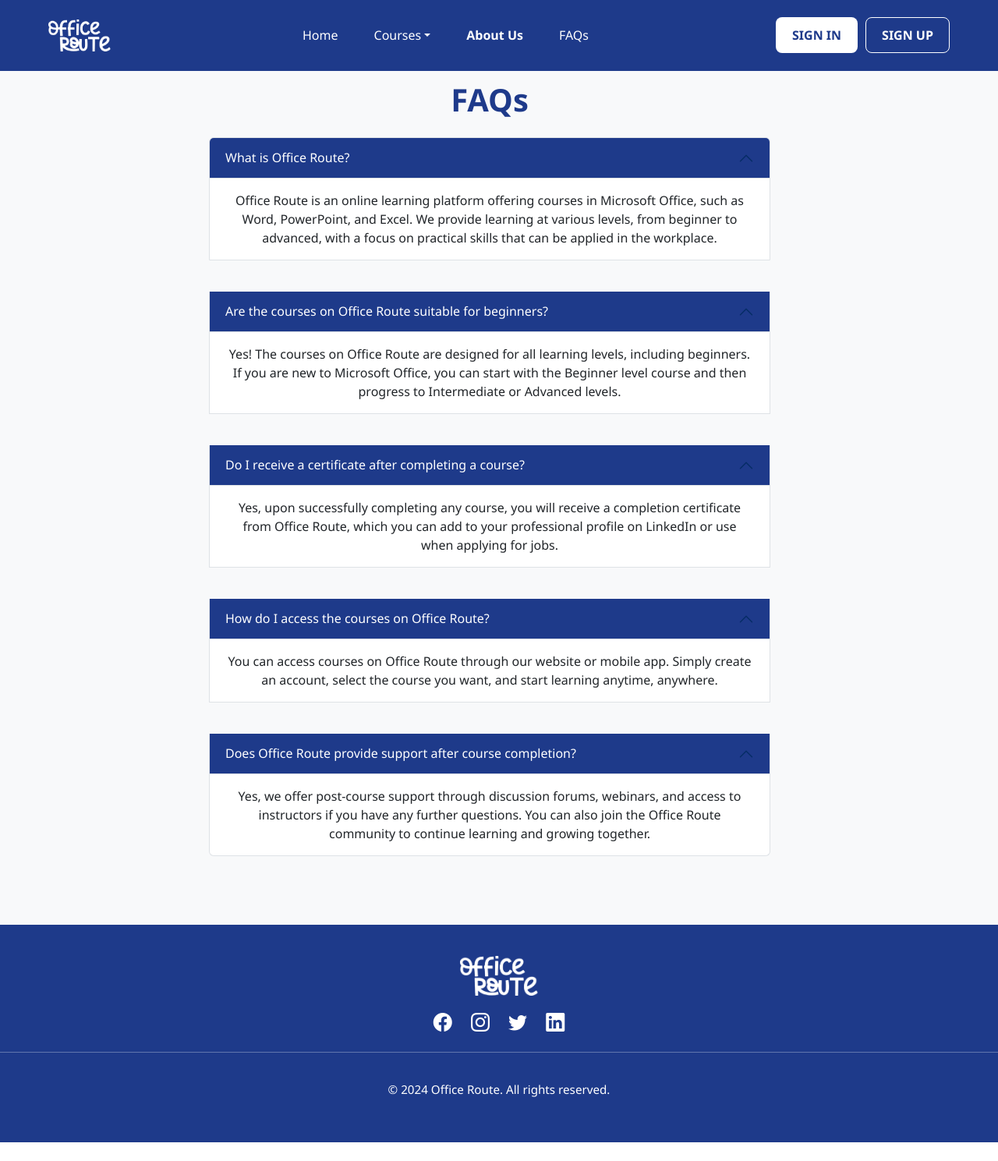
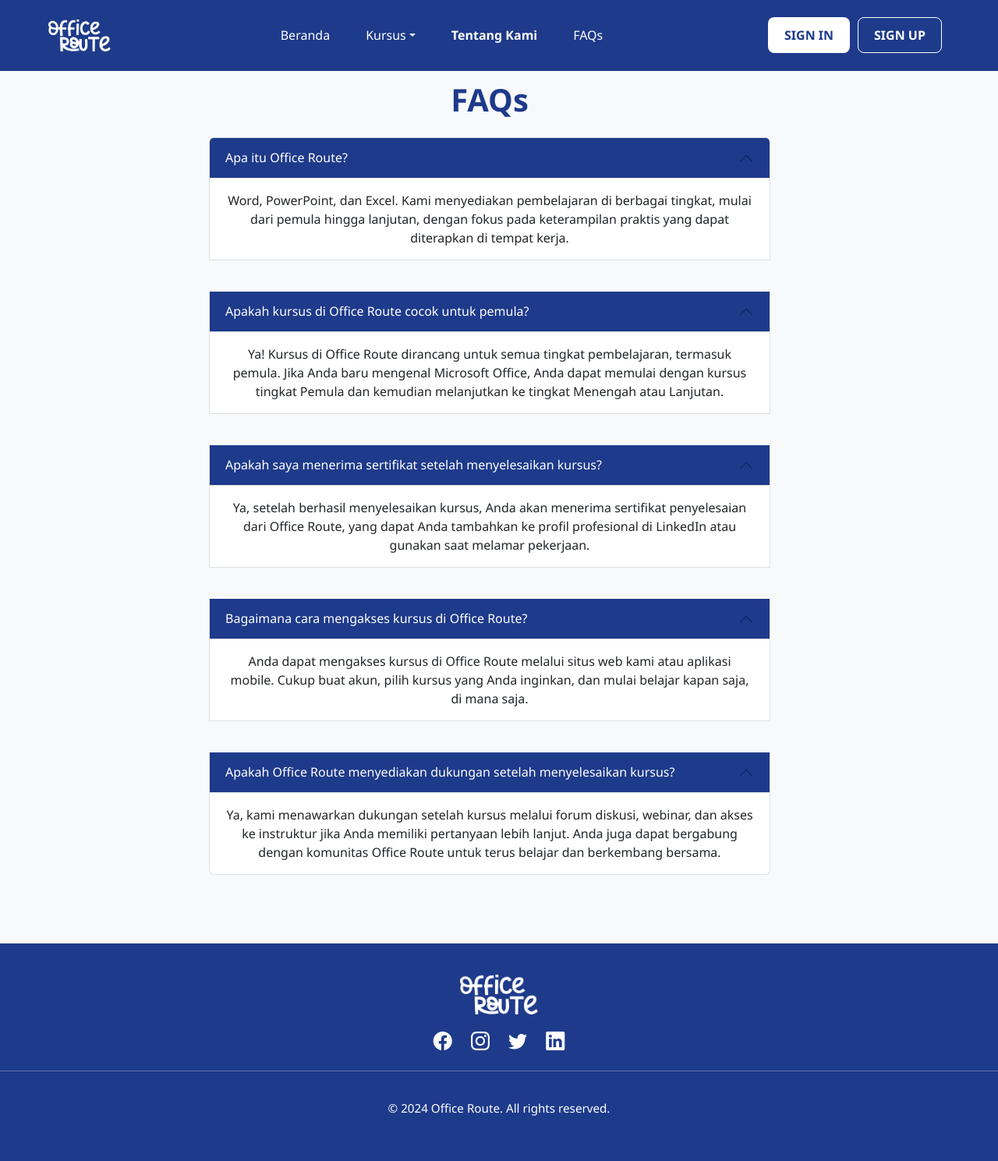
Before and after one commit to QousulHaq/office_route-backend, a Django app: page /faqs in a window 1280 px wide. Shown: the whole page at 78% size. Before the commit the page ends 1465 px from the top, so only its background shows below. Run offline with Django 5.2, Linux system fonts and the light colour scheme; some libraries are stand-ins or nearby versions.

Commit message:
profile & ganti bindo dan rapiin

```diff
--- a/main/templates/includes/navbar.html
+++ b/main/templates/includes/navbar.html
@@ -12,24 +12,25 @@
             </button>
             <div class="collapse navbar-collapse" id="navbarNav">
                 <ul class="navbar-nav me-auto">
-                    <li class="nav-item"><a class="nav-link" href="{% url 'index' %}">Home</a></li>
+                    <li class="nav-item"><a class="nav-link" href="{% url 'index' %}">Beranda</a></li>
                     <li class="nav-item dropdown">
-                        <a class="nav-link dropdown-toggle" href="#" id="navbarDropdown" role="button" data-bs-toggle="dropdown" aria-expanded="false">Courses</a>
+                        <a class="nav-link dropdown-toggle" href="#" id="navbarDropdown" role="button" data-bs-toggle="dropdown" aria-expanded="false">Kursus</a>
                         <ul class="dropdown-menu" aria-labelledby="navbarDropdown">
-                            <li><a class="dropdown-item" href="{% url 'all_course' %}">All Courses</a></li>
-                            <!-- More items can be added here -->
+                            <li><a class="dropdown-item" href="{% url 'all_course' %}">Semua Kursus</a></li>
                         </ul>
                     </li>
-                    <li class="nav-item"><a class="nav-link active" href="{% url 'about' %}">About Us</a></li>
+                    <li class="nav-item"><a class="nav-link active" href="{% url 'about' %}">Tentang Kami</a></li>
                     <li class="nav-item"><a class="nav-link" href="{% url 'faqs' %}">FAQs</a></li>
                 </ul>
 
                 <div class="d-flex">
                     {% if user.is_authenticated %}
-                        <!-- Display Logout button if the user is authenticated -->
+                        <!-- Display Logout button and profile picture if the user is authenticated -->
                         <a class="btn btn-signup" href="{% url 'logout' %}">Logout</a>
+                        <div class="profile-container">
+                            <img src="{{ user.profile_picture.url }}" alt="Profile Picture" class="profile-picture">
+                        </div>
                     {% else %}
-                        <!-- Display Sign In and Sign Up buttons if the user is not authenticated -->
                         <a class="btn btn-signin" href="{% url 'login' %}">Sign In</a>
                         <a class="btn btn-signup" href="{% url 'signup' %}">Sign Up</a>
                     {% endif %}
@@ -41,5 +42,25 @@
     </nav>
 </header>
 
-<!-- Tambahkan padding-top pada body agar konten tidak tumpang tindih dengan navbar -->
 <body style="padding-top: 56px;">
+
+<!-- Add CSS Styles -->
+<style>
+    .profile-container {
+        display: flex;
+        align-items: center;
+        margin-left: 10px; /* Adjust space between profile picture and logout button */
+    }
+
+    .profile-picture {
+        width: 40px; /* Size of the profile picture */
+        height: 40px; /* Size of the profile picture */
+        border-radius: 50%; /* Make the image circular */
+        object-fit: cover; /* Ensure the image doesn't stretch */
+        border: 2px solid #fff; /* Add white border around the profile picture */
+    }
+
+    .btn-signup {
+        margin-right: 10px;
+    }
+</style>
--- a/main/templates/main/all_course.html
+++ b/main/templates/main/all_course.html
@@ -19,7 +19,7 @@
   <!-- End Navbar -->
   <!-- Section untuk grid thumbnail -->
   <div class="container grid-container my-5">
-    <h2 class="text-center mb-5 card-title">POPULAR COURSES</h2>
+    <h2 class="text-center mb-5 card-title">Kursus Populer</h2>
     <div class="all-courses-container row row-cols-1 row-cols-md-3 g-4">
       {% for data in course %}
       <div class="col">
@@ -41,12 +41,12 @@
                 <span class="stars text-warning">{{data.rating|star_rating}}</span>
               </div>
               <div class="price fw-bold text-success d-flex flex-column align-items-end">
-                <span>Harga Course</span>
+                <span>Harga Kursus</span>
                 <span>{{data.price|currency_format}}</span>
               </div>
             </div>
             <div class="d-grid col-6 mx-auto">
-              <a href="#" class="btn btn-primary py-2 text-white mt-3">Beli Course Sekarang</a>
+              <a href="#" class="btn btn-primary py-2 text-white mt-3">Beli Kursus Sekarang</a>
             </div>
           </div>
         </div>
--- a/main/templates/main/faqs.html
+++ b/main/templates/main/faqs.html
@@ -36,7 +36,7 @@
                   aria-expanded="true"
                   aria-controls="collapseOne"
                 >
-                  What is Office Route?
+                  Apa itu Office Route?
                 </button>
               </h2>
               <div
@@ -46,11 +46,7 @@
                 data-bs-parent="#faqAccordion"
               >
                 <div class="accordion-body">
-                  Office Route is an online learning platform offering courses
-                  in Microsoft Office, such as Word, PowerPoint, and Excel. We
-                  provide learning at various levels, from beginner to advanced,
-                  with a focus on practical skills that can be applied in the
-                  workplace.
+                  Word, PowerPoint, dan Excel. Kami menyediakan pembelajaran di berbagai tingkat, mulai dari pemula hingga lanjutan, dengan fokus pada keterampilan praktis yang dapat diterapkan di tempat kerja.
                 </div>
               </div>
             </div>
@@ -66,7 +62,7 @@
                   aria-expanded="true"
                   aria-controls="collapseTwo"
                 >
-                  Are the courses on Office Route suitable for beginners?
+                  Apakah kursus di Office Route cocok untuk pemula?
                 </button>
               </h2>
               <div
@@ -76,10 +72,7 @@
                 data-bs-parent="#faqAccordion"
               >
                 <div class="accordion-body">
-                  Yes! The courses on Office Route are designed for all learning
-                  levels, including beginners. If you are new to Microsoft
-                  Office, you can start with the Beginner level course and then
-                  progress to Intermediate or Advanced levels.
+                  Ya! Kursus di Office Route dirancang untuk semua tingkat pembelajaran, termasuk pemula. Jika Anda baru mengenal Microsoft Office, Anda dapat memulai dengan kursus tingkat Pemula dan kemudian melanjutkan ke tingkat Menengah atau Lanjutan.
                 </div>
               </div>
             </div>
@@ -95,7 +88,7 @@
                   aria-expanded="true"
                   aria-controls="collapseThree"
                 >
-                  Do I receive a certificate after completing a course?
+                Apakah saya menerima sertifikat setelah menyelesaikan kursus?
                 </button>
               </h2>
               <div
@@ -105,10 +98,7 @@
                 data-bs-parent="#faqAccordion"
               >
                 <div class="accordion-body">
-                  Yes, upon successfully completing any course, you will receive
-                  a completion certificate from Office Route, which you can add
-                  to your professional profile on LinkedIn or use when applying
-                  for jobs.
+                  Ya, setelah berhasil menyelesaikan kursus, Anda akan menerima sertifikat penyelesaian dari Office Route, yang dapat Anda tambahkan ke profil profesional di LinkedIn atau gunakan saat melamar pekerjaan.
                 </div>
               </div>
             </div>
@@ -123,7 +113,7 @@
                   aria-expanded="true"
                   aria-controls="collapseFour"
                 >
-                  How do I access the courses on Office Route?
+                Bagaimana cara mengakses kursus di Office Route?
                 </button>
               </h2>
               <div
@@ -133,9 +123,7 @@
                 data-bs-parent="#faqAccordion"
               >
                 <div class="accordion-body">
-                  You can access courses on Office Route through our website or
-                  mobile app. Simply create an account, select the course you
-                  want, and start learning anytime, anywhere.
+                  Anda dapat mengakses kursus di Office Route melalui situs web kami atau aplikasi mobile. Cukup buat akun, pilih kursus yang Anda inginkan, dan mulai belajar kapan saja, di mana saja.
                 </div>
               </div>
             </div>
@@ -150,7 +138,7 @@
                   aria-expanded="true"
                   aria-controls="collapseFive"
                 >
-                  Does Office Route provide support after course completion?
+                  Apakah Office Route menyediakan dukungan setelah menyelesaikan kursus?
                 </button>
               </h2>
               <div
@@ -160,10 +148,7 @@
                 data-bs-parent="#faqAccordion"
               >
                 <div class="accordion-body">
-                  Yes, we offer post-course support through discussion forums,
-                  webinars, and access to instructors if you have any further
-                  questions. You can also join the Office Route community to
-                  continue learning and growing together.
+                  Ya, kami menawarkan dukungan setelah kursus melalui forum diskusi, webinar, dan akses ke instruktur jika Anda memiliki pertanyaan lebih lanjut. Anda juga dapat bergabung dengan komunitas Office Route untuk terus belajar dan berkembang bersama.
                 </div>
               </div>
             </div>
--- a/main/templates/main/login.html
+++ b/main/templates/main/login.html
@@ -59,9 +59,6 @@
               <a href="https://www.google.com" target="_blank" class="social-icon google">
                 <i class="bi bi-google" style="margin-right: 8px"></i> Google
               </a>
-              <a href="https://www.facebook.com" target="_blank" class="social-icon facebook">
-                <i class="bi bi-facebook" style="margin-right: 8px"></i> Facebook
-              </a>
             </div>
           </div>
         </div>
--- a/main/templates/main/signup.html
+++ b/main/templates/main/signup.html
@@ -60,9 +60,6 @@
             <div class="social-login mt-4">
               <a href="https://www.google.com" target="_blank" class="social-icon google">
                 <i class="bi bi-google" style="margin-right: 8px"></i> Google
-              </a>
-              <a href="https://www.facebook.com" target="_blank" class="social-icon facebook">
-                <i class="bi bi-facebook" style="margin-right: 8px"></i> Facebook
               </a>
             </div>
           </div>
```
Also changed, not shown: main/templates/main/about.html (+20 -36 lines), main/templates/main/index.html (+4 -4 lines), db.sqlite3, media/profile_pics/medical-team_6ei5v9R.png (added), media/profile_pics/medical-team_93ds7HY.png (added).
